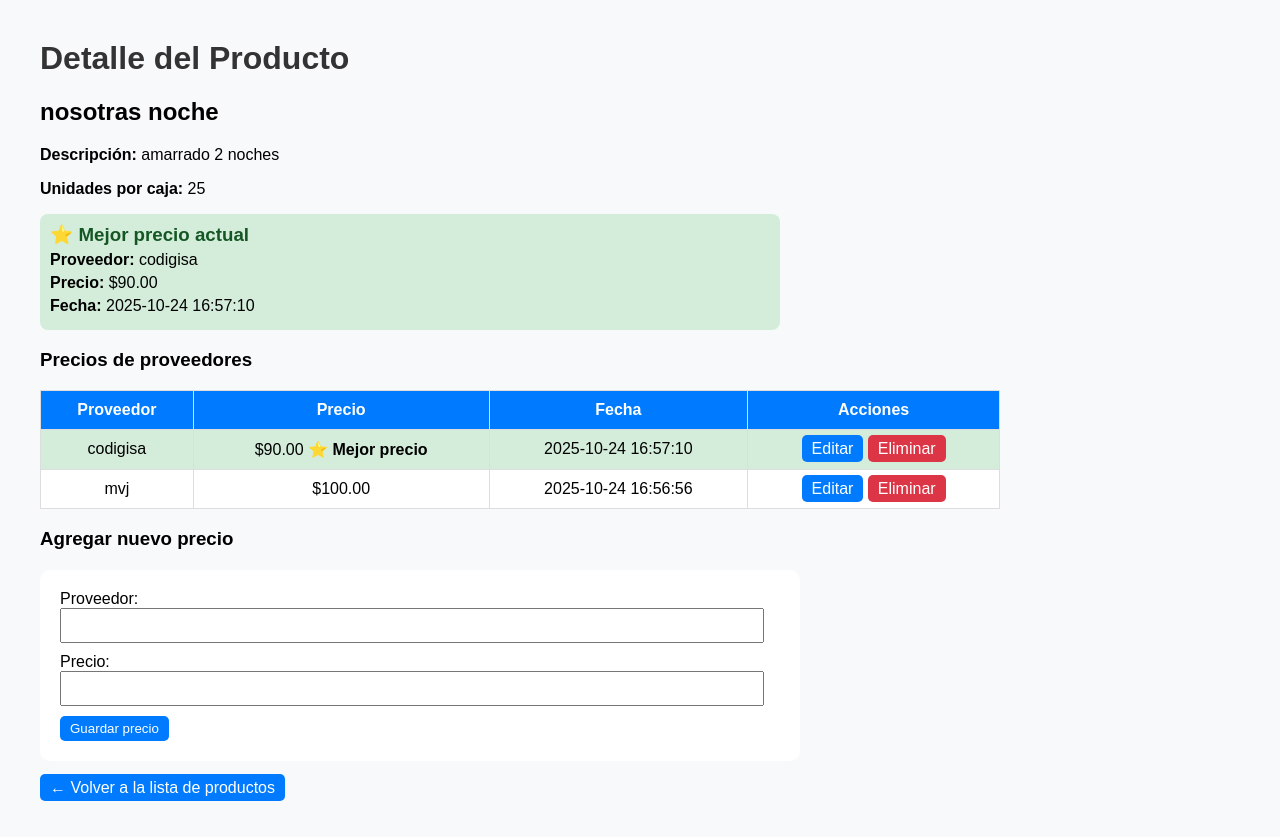
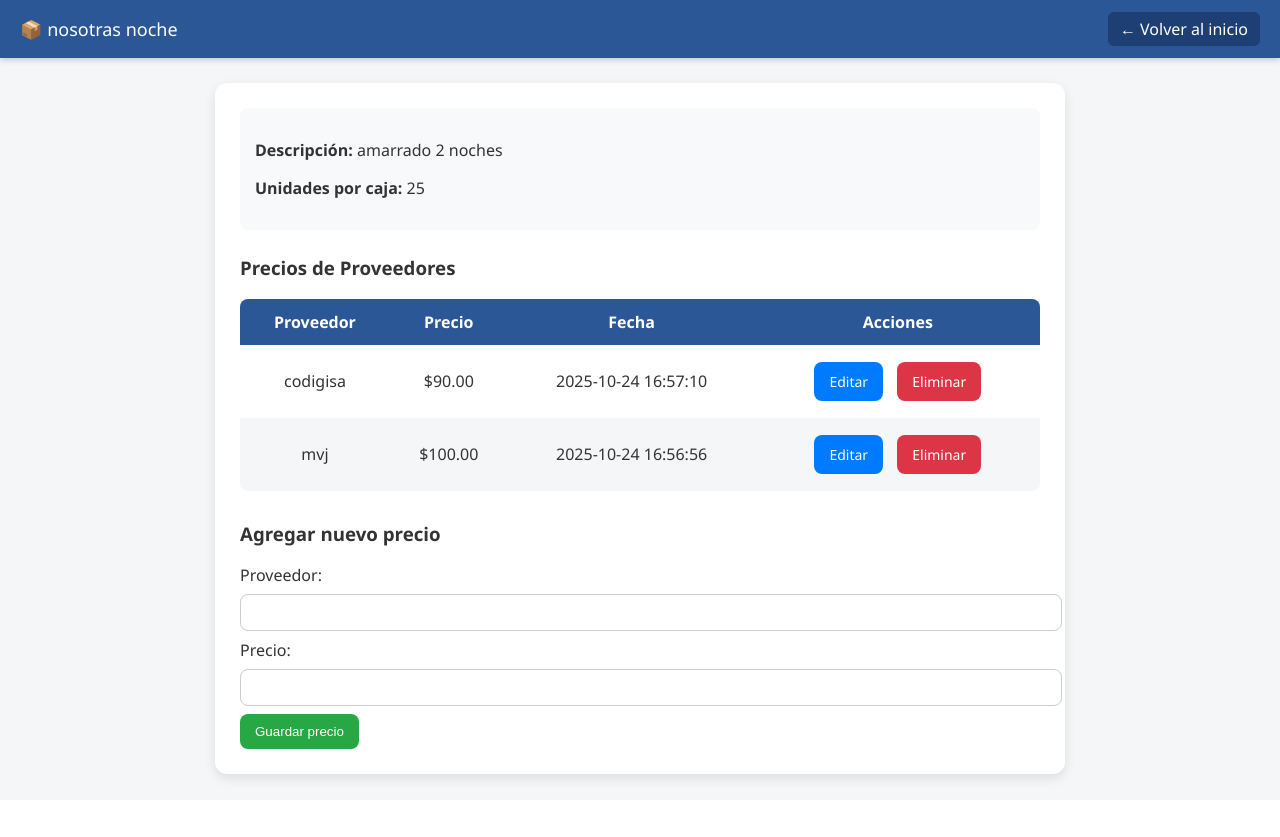
Before and after one commit to Andersonriera/gestor-precios-flask, a Flask app: page /detalle/3 in a window 1280 px wide. After the commit the page ends 786 px from the top, so only its background shows below. Run offline with Flask 3, Linux system fonts and the light colour scheme; data comes from the database, SQL or seed files in the repository; both versions use the stored data as it was after the commit.

Commit message:
Mejorado index responsive y revisado detalle de producto

```diff
--- a/app.py
+++ b/app.py
@@ -91,30 +91,34 @@ def eliminar_producto(id):
 # -----------------------------
 # 🔹 Agregar producto
 # -----------------------------
-@app.route("/agregar", methods=["GET", "POST"])
+@app.route('/agregar', methods=['GET', 'POST'])
 def agregar():
-    if request.method == "POST":
-        nombre = request.form.get("nombre")
-        descripcion = request.form.get("descripcion")
-        unidades_por_caja = request.form.get("unidades_por_caja", type=int)
+    mensaje = None  # Para mostrar mensajes de error o éxito
+
+    if request.method == 'POST':
+        nombre = request.form.get('nombre')
+        descripcion = request.form.get('descripcion')
+        unidades_por_caja = request.form.get('unidades_por_caja', type=int)
 
         if not nombre or not unidades_por_caja:
-            return "⚠️ Faltan campos obligatorios", 400
+            mensaje = "⚠️ Faltan campos obligatorios."
+        else:
+            try:
+                conn = conectar()
+                cur = conn.cursor()
+                cur.execute("""
+                    INSERT INTO productos (nombre, descripcion, unidades_por_caja, precio_caja, precio_unitario)
+                    VALUES (?, ?, ?, NULL, NULL)
+                """, (nombre, descripcion, unidades_por_caja))
+                conn.commit()
+                conn.close()
+                return redirect('/')
+            except sqlite3.IntegrityError:
+                mensaje = "⚠️ El producto ya existe. Intenta con otro nombre."
+            except Exception as e:
+                mensaje = f"❌ Error al agregar producto: {e}"
 
-        conn = conectar()
-        try:
-            ejecutar_sql(conn, """
-                INSERT INTO productos (nombre, descripcion, unidades_por_caja)
-                VALUES (?, ?, ?)
-            """, (nombre, descripcion, unidades_por_caja))
-        except sqlite3.IntegrityError:
-            conn.close()
-            return "❌ Ya existe un producto con ese nombre.", 400
-
-        conn.close()
-        return redirect(url_for("index"))
-
-    return render_template("agregar.html")
+    return render_template('agregar.html', mensaje=mensaje)
 
 # -----------------------------
 # 🔹 Detalle del producto
--- a/templates/agregar.html
+++ b/templates/agregar.html
@@ -21,6 +21,10 @@
 {% endif %}
 
     <h2>Agregar nuevo producto</h2>
+{% if mensaje %}
+    <p style="color: red; font-weight: bold;">{{ mensaje }}</p>
+{% endif %}
+
 <form method="POST" action="/agregar">
     <label>Nombre del producto:</label><br>
     <input type="text" name="nombre" required><br><br>
--- a/templates/detalle.html
+++ b/templates/detalle.html
@@ -2,66 +2,188 @@
 <html lang="es">
 <head>
     <meta charset="UTF-8">
-    <title>Detalle del Producto</title>
+    <meta name="viewport" content="width=device-width, initial-scale=1.0">
+    <title>{{ producto['nombre'] }} - Detalle</title>
     <style>
-        body { font-family: Arial, sans-serif; margin: 40px; background: #f8f9fa; }
-        h1 { color: #333; }
-        table { border-collapse: collapse; width: 80%; background: white; }
-        th, td { border: 1px solid #ddd; padding: 10px; text-align: center; }
-        th { background-color: #007bff; color: white; }
-        a, button { text-decoration: none; color: white; background: #007bff; padding: 5px 10px; border-radius: 5px; border: none; cursor: pointer; }
-        a:hover, button:hover { background: #0056b3; }
-        form { margin-top: 20px; background: white; padding: 20px; border-radius: 10px; width: 60%; }
-        input, select { padding: 8px; width: 95%; margin-bottom: 10px; }
-        .delete { background: #dc3545; }
-        .delete:hover { background: #b02a37; }
+        body {
+            font-family: 'Segoe UI', Arial, sans-serif;
+            margin: 0;
+            padding: 0;
+            background-color: #f4f6f8;
+            color: #333;
+        }
 
-        /* 🔹 Estilo para mensajes flash */
-        .flash-message {
-            background-color: #e0f7e9;
-            border-left: 5px solid #28a745;
-            color: #155724;
+        /* 🔹 Barra superior fija */
+        header {
+            position: sticky;
+            top: 0;
+            background-color: #2b5797;
+            color: white;
+            display: flex;
+            justify-content: space-between;
+            align-items: center;
+            padding: 12px 20px;
+            font-size: 18px;
+            box-shadow: 0 2px 6px rgba(0, 0, 0, 0.2);
+            z-index: 100;
+        }
+
+        header a {
+            color: white;
+            text-decoration: none;
+            font-size: 16px;
+            background: #1e3f73;
+            padding: 6px 12px;
+            border-radius: 6px;
+            transition: 0.2s;
+        }
+
+        header a:hover {
+            background: #163158;
+        }
+
+        .container {
+            max-width: 800px;
+            margin: 25px auto;
+            background: white;
+            border-radius: 12px;
+            padding: 25px;
+            box-shadow: 0 4px 12px rgba(0,0,0,0.1);
+        }
+
+        h1 {
+            font-size: 24px;
+            color: #2b5797;
+            margin-bottom: 10px;
+        }
+
+        .info {
+            background: #f8f9fa;
+            padding: 15px;
+            border-radius: 8px;
+            margin-bottom: 25px;
+        }
+
+        table {
+            width: 100%;
+            border-collapse: collapse;
+            background: #fff;
+            border-radius: 8px;
+            overflow: hidden;
+        }
+
+        th, td {
+            padding: 12px;
+            text-align: center;
+        }
+
+        th {
+            background-color: #2b5797;
+            color: white;
+        }
+
+        tr:nth-child(even) {
+            background-color: #f4f6f8;
+        }
+
+        .btn {
+            display: inline-block;
+            padding: 10px 15px;
+            margin: 5px;
+            border: none;
+            border-radius: 8px;
+            text-decoration: none;
+            font-size: 14px;
+            color: white;
+            cursor: pointer;
+            transition: 0.2s;
+        }
+
+        .btn-delete {
+            background-color: #dc3545;
+        }
+        .btn-delete:hover {
+            background-color: #b02a37;
+        }
+
+        .btn-edit {
+            background-color: #007bff;
+        }
+        .btn-edit:hover {
+            background-color: #0056b3;
+        }
+
+        .form-section {
+            margin-top: 30px;
+        }
+
+        input[type="text"],
+        input[type="number"] {
+            width: 100%;
+            padding: 10px;
+            margin: 8px 0;
+            border: 1px solid #ccc;
+            border-radius: 8px;
+        }
+
+        button[type="submit"] {
+            background-color: #28a745;
+            color: white;
+            border: none;
             padding: 10px 15px;
             border-radius: 8px;
-            margin-bottom: 20px;
+            cursor: pointer;
+            transition: 0.2s;
+        }
+
+        button[type="submit"]:hover {
+            background-color: #1e7e34;
+        }
+
+        .lowest {
+            background-color: #d4edda !important;
+            color: #155724;
             font-weight: bold;
-            width: 60%;
         }
-        .flash-error {
-            background-color: #f8d7da;
-            border-left: 5px solid #dc3545;
-            color: #721c24;
+
+        @media (max-width: 600px) {
+            header {
+                flex-direction: column;
+                gap: 5px;
+                font-size: 16px;
+                text-align: center;
+            }
+
+            .container {
+                width: 92%;
+                padding: 15px;
+            }
+
+            table, th, td {
+                font-size: 13px;
+            }
+
+            button, .btn {
+                width: 100%;
+                margin: 6px 0;
+            }
         }
     </style>
 </head>
 <body>
 
-    <!-- 🔹 BLOQUE PARA MOSTRAR MENSAJES FLASH -->
-    {% with messages = get_flashed_messages(with_categories=true) %}
-      {% if messages %}
-        {% for category, message in messages %}
-          <div class="flash-message {% if category == 'error' %}flash-error{% endif %}">
-            {{ message }}
+<header>
+    <span>📦 {{ producto['nombre'] }}</span>
+    <a href="/">← Volver al inicio</a>
+</header>
+
+<div class="container">
+    <div class="info">
+        <p><strong>Descripción:</strong> {{ producto['descripcion'] or "Sin descripción" }}</p>
+        <p><strong>Unidades por caja:</strong> {{ producto['unidades_por_caja'] }}</p>
     </div>
-        {% endfor %}
-      {% endif %}
-    {% endwith %}
 
-    <h1>Detalle del Producto</h1>
-    <h2>{{ producto['nombre'] }}</h2>
-    <p><strong>Descripción:</strong> {{ producto['descripcion'] }}</p>
-    <p><strong>Unidades por caja:</strong> {{ producto['unidades_por_caja'] }}</p>
-{% if precio_minimo %}
-    <div style="background-color:#d4edda; padding:10px; border-radius:8px; width:60%; margin-top:15px;">
-        <h3 style="color:#155724; margin:0;">⭐ Mejor precio actual</h3>
-        <p style="margin:5px 0;"><strong>Proveedor:</strong> {{ precio_minimo['proveedor'] }}</p>
-        <p style="margin:5px 0;"><strong>Precio:</strong> ${{ "%.2f"|format(precio_minimo['precio']) }}</p>
-        <p style="margin:5px 0;"><strong>Fecha:</strong> {{ precio_minimo['fecha'] }}</p>
-    </div>
-{% endif %}
-
-
-    <h3>Precios de proveedores</h3>
+    <h3>Precios de Proveedores</h3>
 
     {% if precios %}
         <table>
@@ -75,28 +197,23 @@
             </thead>
             <tbody>
                 {% for p in precios %}
-<tr {% if precio_minimo and p['id'] == precio_minimo['id'] %}style="background-color:#d4edda;"{% endif %}>
+                <tr class="{% if p['precio'] == menor_precio %}lowest{% endif %}">
                     <td>{{ p['proveedor'] }}</td>
-    <td>
-        ${{ "%.2f"|format(p['precio']) }}
-        {% if precio_minimo and p['id'] == precio_minimo['id'] %}
-            <strong>⭐ Mejor precio</strong>
-        {% endif %}
-    </td>
+                    <td>${{ "%.2f"|format(p['precio']) }}</td>
                     <td>{{ p['fecha'] }}</td>
                     <td>
-        <a href="/editar_precio/{{ p['id'] }}">Editar</a>
-        <a href="/eliminar_precio/{{ p['id'] }}" class="delete">Eliminar</a>
+                        <a href="/editar_precio/{{ p['id'] }}" class="btn btn-edit">Editar</a>
+                        <a href="/eliminar_precio/{{ p['id'] }}" class="btn btn-delete">Eliminar</a>
                     </td>
                 </tr>
                 {% endfor %}
-
             </tbody>
         </table>
     {% else %}
         <p>No hay precios registrados para este producto.</p>
     {% endif %}
 
+    <div class="form-section">
         <h3>Agregar nuevo precio</h3>
         <form method="POST">
             <label>Proveedor:</label>
@@ -107,9 +224,8 @@
 
             <button type="submit">Guardar precio</button>
         </form>
-
-    <br>
-    <a href="/">← Volver a la lista de productos</a>
+    </div>
+</div>
 
 </body>
 </html>
```
Also changed, not shown: fix_unique.py (added, +47 -0 lines), templates/index.html (+57 -12 lines), ver_esquema.py (added, +10 -0 lines), productos.db, productos_backup.db (added). Lines whose indentation alone changed are shown as unchanged.
